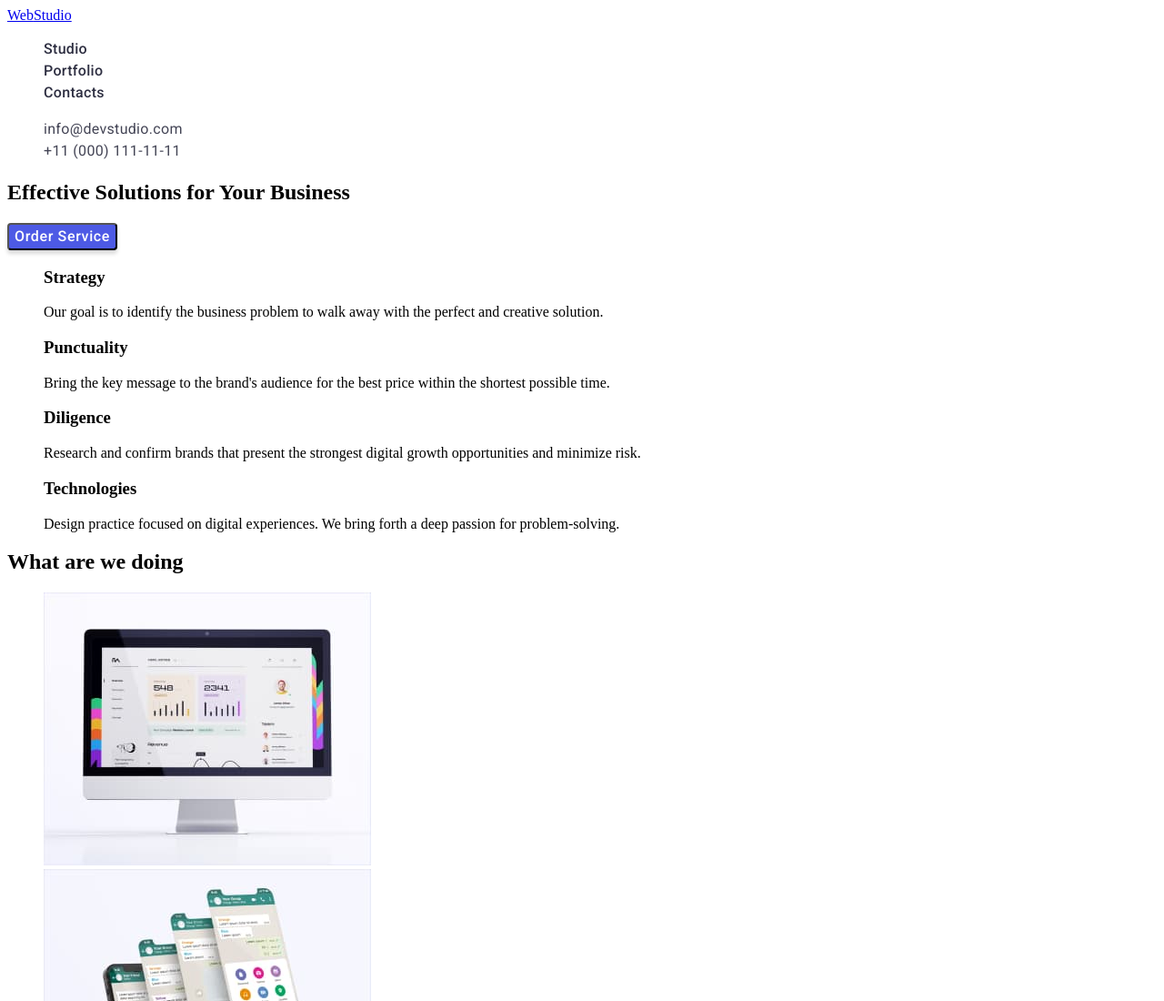
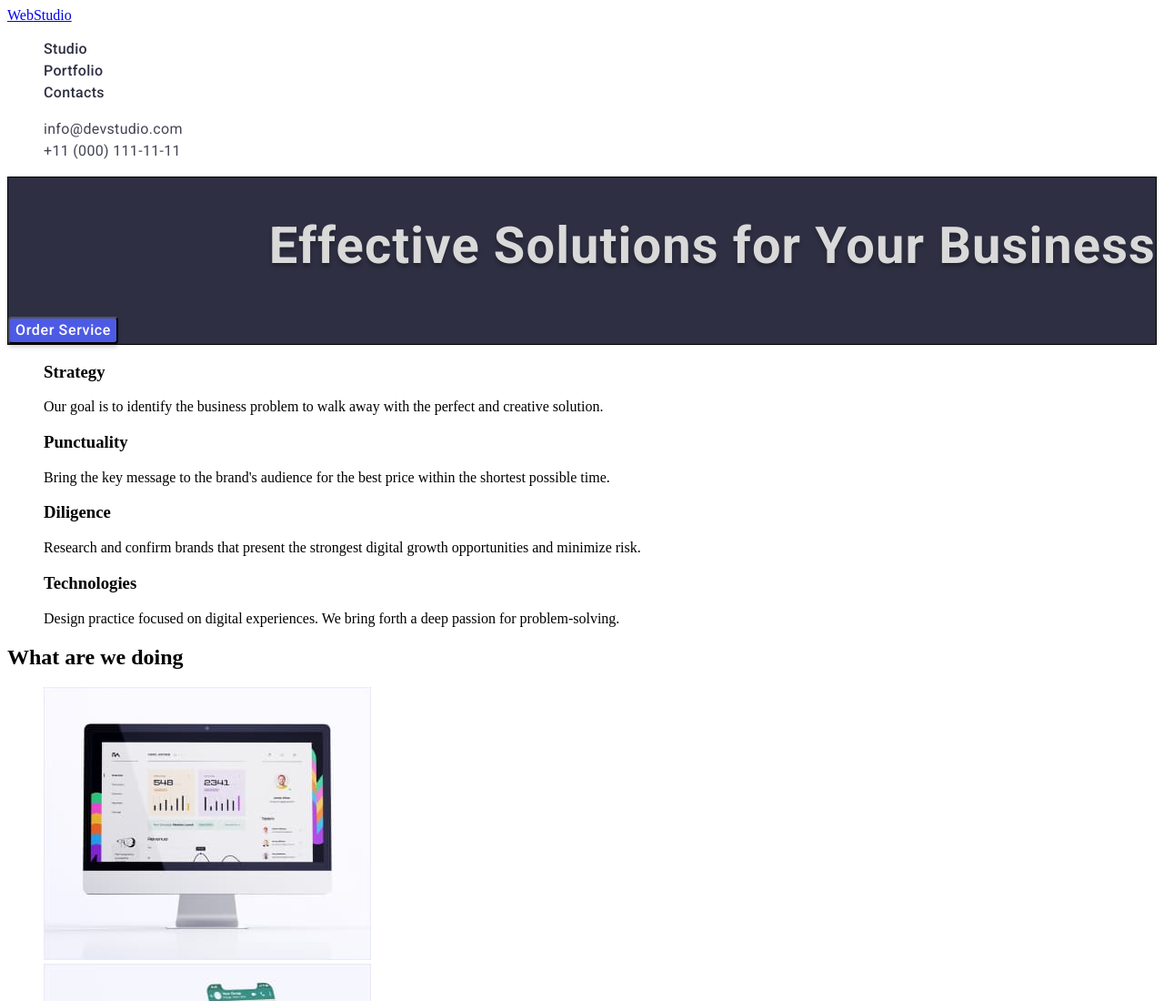
Before and after one commit to IanaKos/goit-markup-hw-02, a plain HTML site: page index.html in a window 1280 px wide. Shown: the top 1100 px of the page at 91% size. Drawn offline with Linux system fonts and the light colour scheme.

Commit message:
new styles added

```diff
--- a/css/styles.css
+++ b/css/styles.css
@@ -32,7 +32,7 @@
   color: #404bbf;
 }
 .modal-btn {
-  font-family: "Roboto";
+  font-family: "Roboto", sans-serif;
   font-style: normal;
   font-weight: 500;
   font-size: 16px;
@@ -51,3 +51,18 @@
   background: #404bbf;
   color: #ffffff;
 }
+.hero-title {
+  font-family: "Roboto", sans-serif;
+  font-style: normal;
+  font-weight: 700;
+  font-size: 56px;
+  line-height: 1.07;
+  text-align: right;
+  letter-spacing: 0.02em;
+  color: #d9d9d9;
+}
+.hero-image {
+  background: #2e2f42;
+  border: 1px solid #000000;
+  text-shadow: 0px 4px 4px rgba(0, 0, 0, 0.25);
+}
--- a/index.html
+++ b/index.html
@@ -50,8 +50,10 @@
     </header>
     <main>
       <section class="hero">
-        <h1>Effective Solutions for Your Business</h1>
-        <button class="modal-btn" type="button">Order Service</button>
+        <div class="hero-image">
+          <h1 class="hero-title">Effective Solutions for Your Business</h1>
+          <button class="modal-btn" type="button">Order Service</button>
+        </div>
       </section>
 
       <!-- Features -->
```
